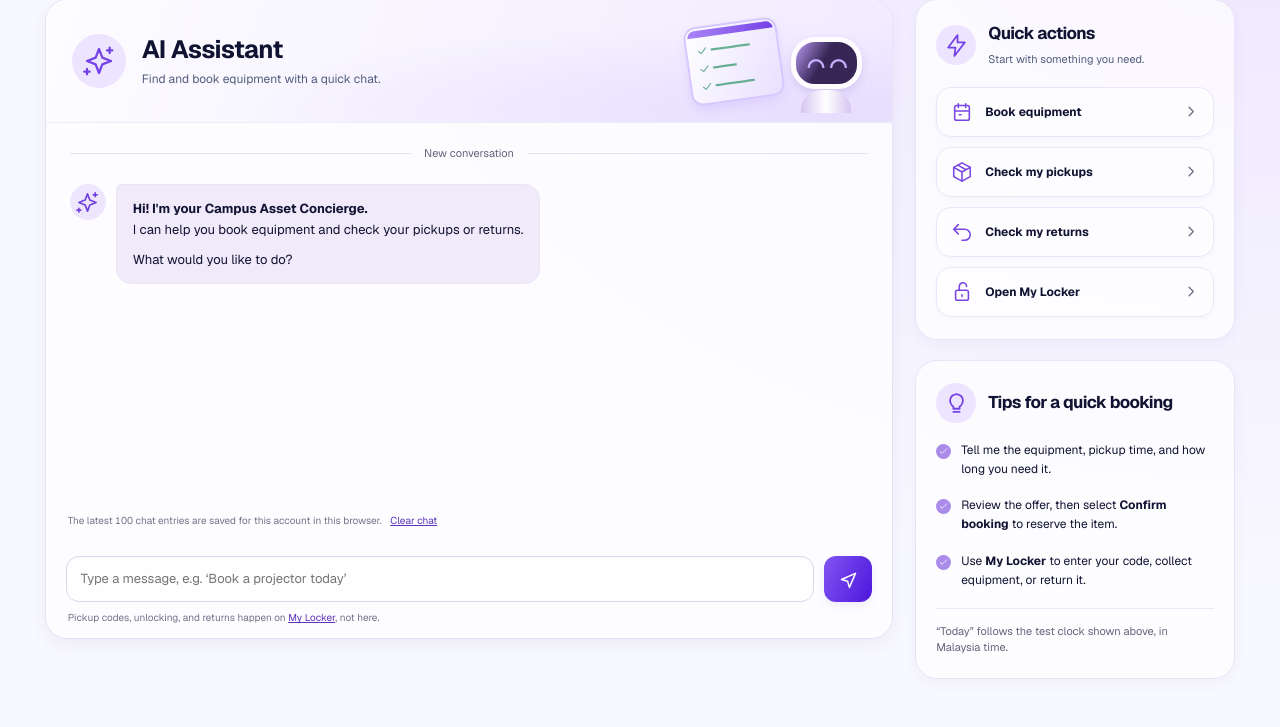
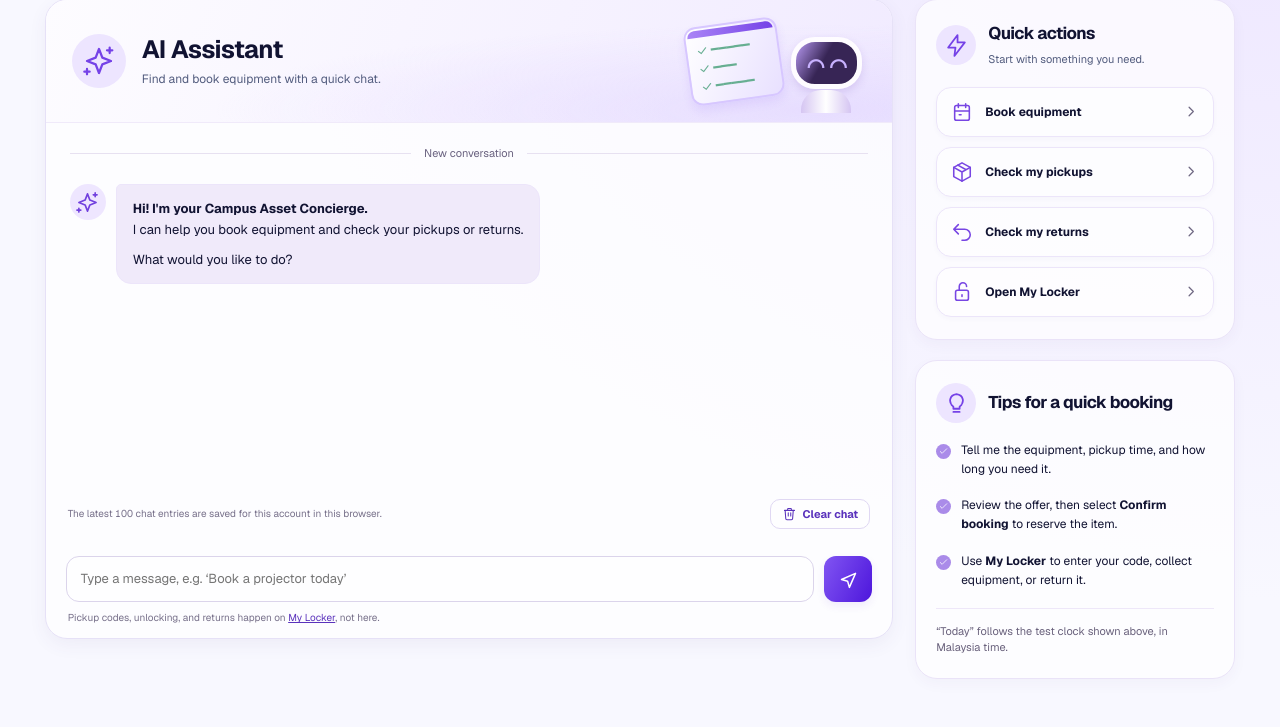
Before and after one commit to HeroJakes/campus-asset-concierge, a FastAPI app: template src/campus_asset_concierge/templates/locker_assistant.html in a window 1280 px wide. Shown: the part 104-831 px from the top of the page. Run offline with FastAPI, Linux system fonts and the light colour scheme; the template is opened without the code that fills it, so the values that code supplies are empty; parts of the project's set-up code (start-up, migrations or seed data) failed here and were passed over.

Commit message:
fix(ui): make Clear chat a real button in a tidy footer row
Clear chat was a bare underlined link crammed inline after the long
"saved in this browser" note. Give it a compact ghost-button style with
a trash icon, and lay the footer row out as note-left / button-right so
the action reads as intentional. Add a reduced-motion guard and a new
trash icon.

Co-Authored-By: Claude Opus 4.8 <noreply@anthropic.com>

```diff
--- a/src/campus_asset_concierge/static/locker_assistant.css
+++ b/src/campus_asset_concierge/static/locker_assistant.css
@@ -30,8 +30,13 @@
 .assistant-typing span:nth-child(2) { animation-delay: .2s; }
 .assistant-typing span:nth-child(3) { animation-delay: .4s; }
 @keyframes thinking-dot { 0%, 60%, 100% { opacity: .35; transform: translateY(0); } 30% { opacity: 1; transform: translateY(-4px); } }
-@media (prefers-reduced-motion: reduce) { .assistant-typing span { animation: none; opacity: 1; } .assistant-shortcuts button, .assistant-shortcuts a { transition: none; transform: none; } }
-#assistant-clear { border: 0; background: transparent; color: #5a32bc; text-decoration: underline; font: inherit; cursor: pointer; }
+@media (prefers-reduced-motion: reduce) { .assistant-typing span { animation: none; opacity: 1; } .assistant-shortcuts button, .assistant-shortcuts a, .assistant-clear { transition: none; transform: none; } }
+.assistant-foot--actions { display: flex; flex-wrap: wrap; align-items: center; justify-content: space-between; gap: 10px 12px; }
+.assistant-foot--actions #assistant-history-status { min-width: 0; flex: 1; }
+.assistant-clear { display: inline-flex; align-items: center; gap: 6px; flex: none; padding: 6px 11px; border: 1px solid #e0d8f3; border-radius: 10px; background: #ffffffa6; color: #5a32bc; font: inherit; font-size: 11px; font-weight: 650; cursor: pointer; transition: background-color .2s ease, border-color .2s ease, transform .18s ease; }
+.assistant-clear:hover { background: #f3eeff; border-color: #cbb6f4; transform: translateY(-1px); }
+.assistant-clear:active { transform: translateY(0); }
+.assistant-clear:focus-visible { outline: 3px solid #9066ed; outline-offset: 2px; }
 .offer-card { min-width: 0; }
 .offer-summary { display: flex; align-items: center; gap: 12px; padding: 14px; margin: 10px 0 12px; border: 1px solid #e9e0f7; border-radius: 12px; background: #ffffffcb; }
 .offer-summary .equipment-art { flex: none; width: 80px; height: 60px; }
--- a/src/campus_asset_concierge/templates/locker_assistant.html
+++ b/src/campus_asset_concierge/templates/locker_assistant.html
@@ -38,7 +38,10 @@
           </div>
         </div>
       </div>
-      <p class="assistant-foot"><span id="assistant-history-status">The latest 100 chat entries are saved for this account in this browser.</span> <button type="button" id="assistant-clear">Clear chat</button></p>
+      <div class="assistant-foot assistant-foot--actions">
+        <span id="assistant-history-status">The latest 100 chat entries are saved for this account in this browser.</span>
+        <button type="button" id="assistant-clear" class="assistant-clear">{{ icon('trash', 15) }} Clear chat</button>
+      </div>
 
       <form class="assistant-form" id="assistant-form" autocomplete="off">
         <label class="sr-only" for="assistant-input">Message the assistant</label>
--- a/src/campus_asset_concierge/templates/locker_icons.html
+++ b/src/campus_asset_concierge/templates/locker_icons.html
@@ -26,6 +26,7 @@
 {% elif kind == 'logout' %}<path d="M9 3H3v18h6m5-14 5 5-5 5m-7-5h12"/>
 {% elif kind == 'chat' %}<path d="M4 5h16v12H9l-5 4V5Z"/><path d="M8 10h8m-8 3h5"/>
 {% elif kind == 'send' %}<path d="m4 12 16-7-7 16-2-7-7-2Z"/>
+{% elif kind == 'trash' %}<path d="M4 7h16M9 7V5a1 1 0 0 1 1-1h4a1 1 0 0 1 1 1v2m3 0-1 13a2 2 0 0 1-2 2H8a2 2 0 0 1-2-2L5 7"/><path d="M10 11v5m4-5v5"/>
 {% elif kind == 'lock' or kind == 'open' %}<rect x="5" y="10" width="14" height="11" rx="2"/>{% if kind == 'open' %}<path d="M9 10V6a4 4 0 0 1 8 0"/>{% else %}<path d="M8 10V6a4 4 0 0 1 8 0v4"/>{% endif %}<path d="M12 15v2"/>
 {% else %}<path d="m12 2 9 5v10l-9 5-9-5V7Z"/><path d="m3 7 9 5 9-5m-9 5v10M7.5 4.5l9 5"/>
 {% endif %}
```
